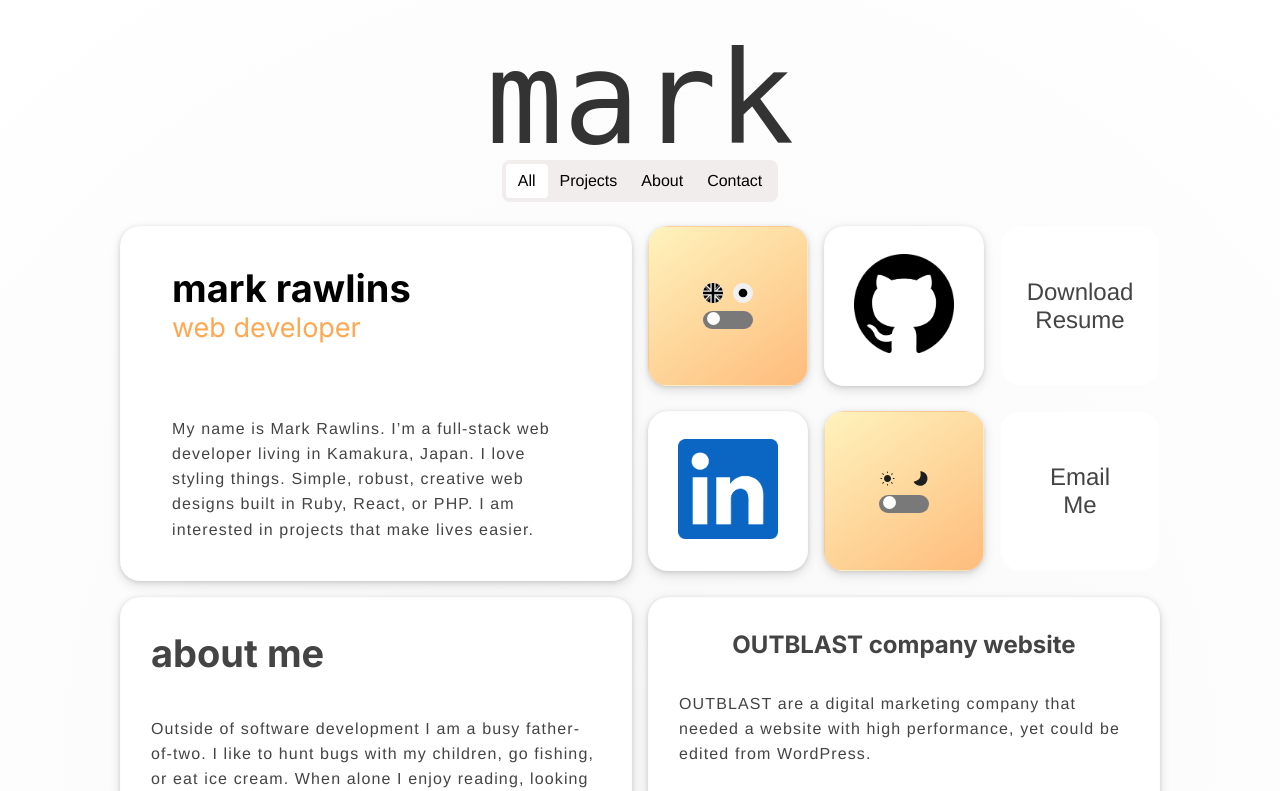
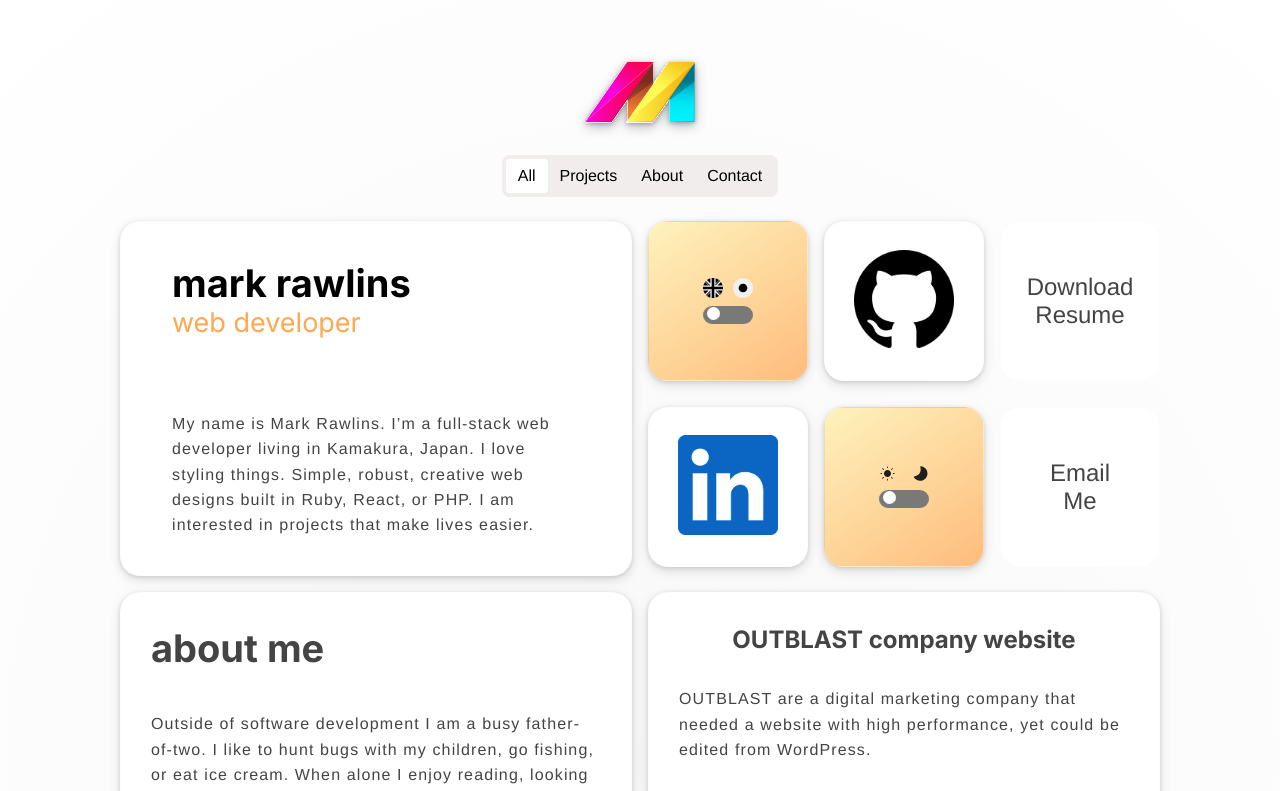
Before and after one commit to 5F8575tree/my-portfolio, a Next.js app: page / in a window 1280 px wide. Shown: the top 791 px of the page. Built offline with nearby package versions, Linux system fonts and the light colour scheme; a web font is replaced by a local one.

Commit message:
change name from text to logo

```diff
--- a/src/app/components/Name.js
+++ b/src/app/components/Name.js
@@ -1,7 +1,5 @@
-import styles from "../styles/name.module.css";
-
 const Name = () => {
-  return <div className={styles.name}>mark</div>;
+  return <img src="/logo-name.svg" />;
 };
 
 export default Name;
```
Also changed, not shown: public/logo-name.svg (added).
